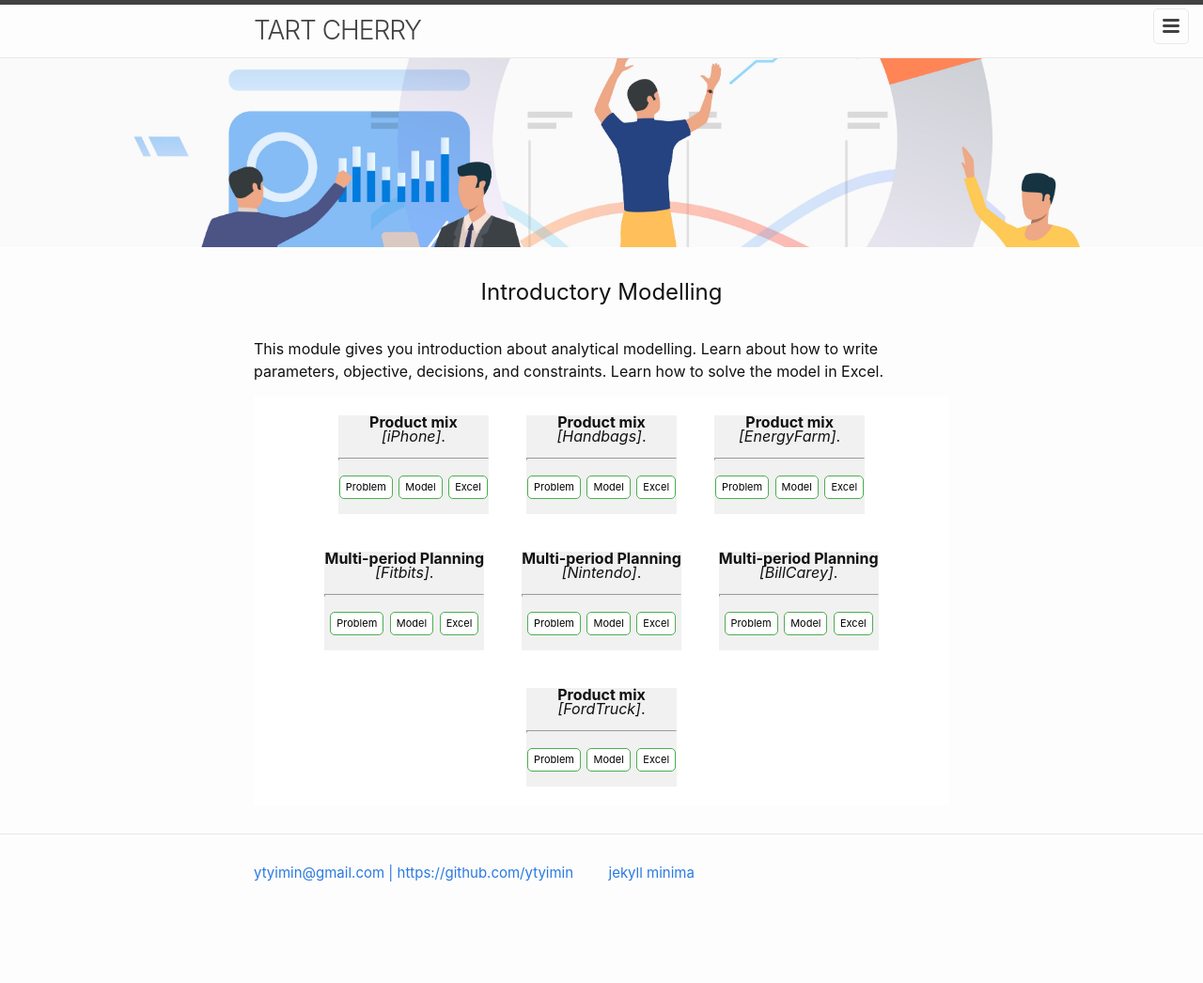
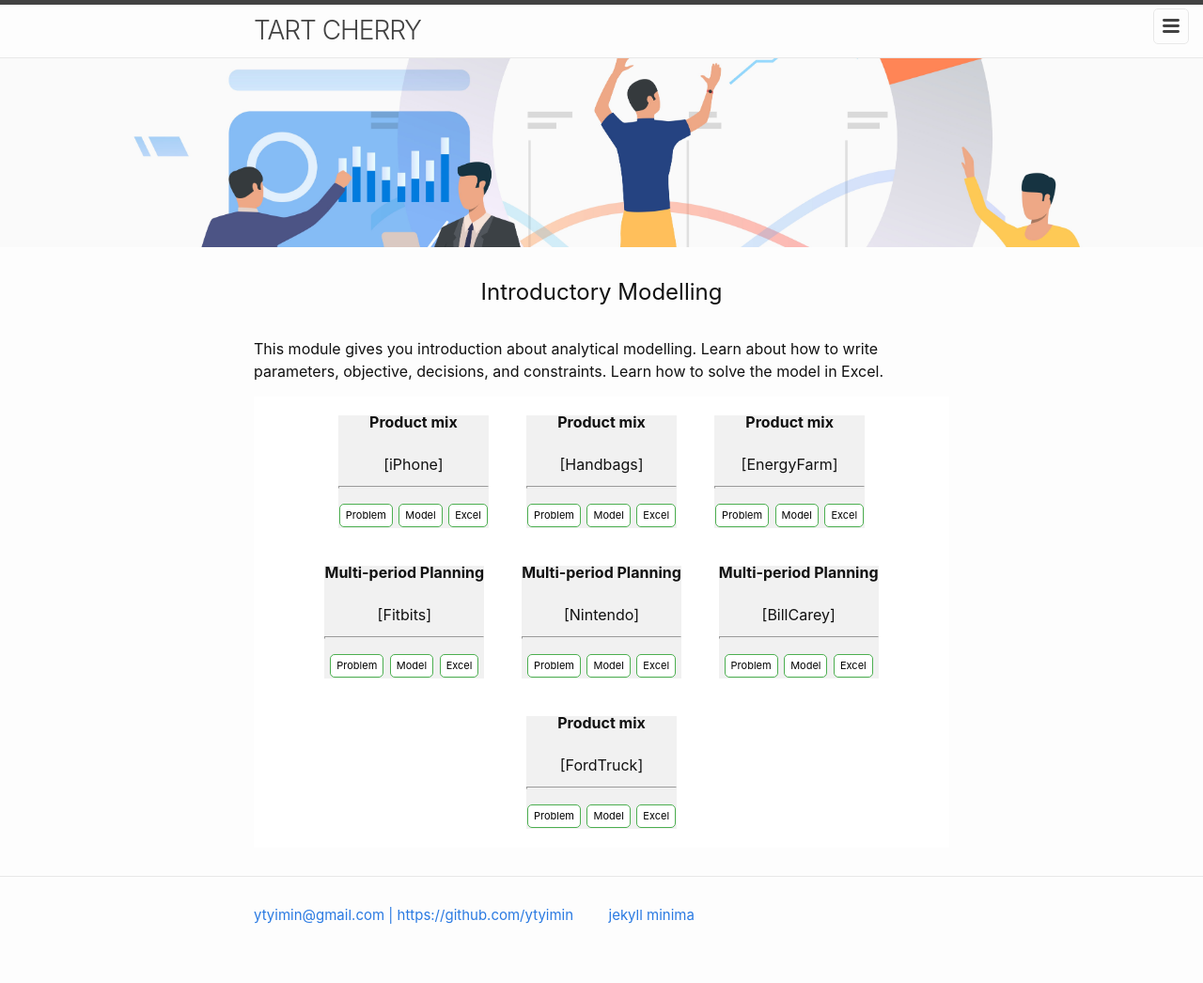
Before and after one commit to ytyimin/tart-cherry, a Jekyll site: the page built from introduction.markdown, in a window 1280 px wide. Shown: the whole page at 94% size. Built offline with Jekyll 4.4.1, drawn with Linux system fonts in a browser that asks for light colours; before the commit the page ends 1001 px from its top, so only the background shows below that.

Commit message:
Update introduction.html

```diff
--- a/_layouts/introduction.html
+++ b/_layouts/introduction.html
@@ -16,16 +16,14 @@ layout: default
         {%- for exrs in site.data.exrs -%}
 
             <div>
-              <p>
-                <b>{{ exrs.topic }} </b>
+              <p><b>{{ exrs.topic }}</b></p>
               <br>
-                <em>[{{ exrs.title }}]</em>.
+              <p>[{{ exrs.title }}]</p>
               <hr style="height:1px">
               <br>
               <a class="button button1" href="{{ site.baseurl }}/assets/pdf/Ex{{ exrs.fileno }}[{{ exrs.title }}].pdf" target="_blank" rel="noopener">Problem</a>
               <a class="button button1" href="{{ site.baseurl }}/assets/pdf/Ex{{ exrs.fileno }}[{{ exrs.title }}]_s.pdf" target="_blank" rel="noopener">Model</a>
               <a class="button button1" href="{{ site.baseurl }}/assets/xlsx/Ex{{ exrs.fileno }}[{{ exrs.title }}]_s.xlsx" target="_self" rel="noopener">Excel</a>
-              </p>
             </div>
         {%- endfor -%}
 
```
Lines whose indentation alone changed are shown as unchanged.
